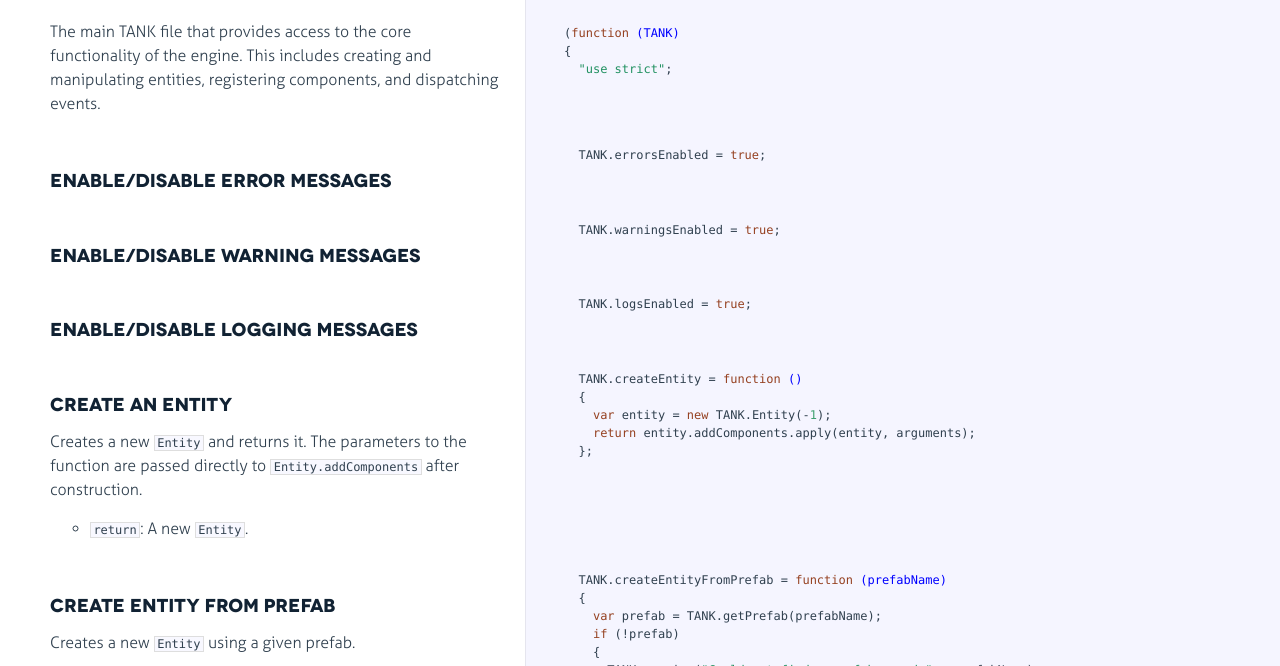
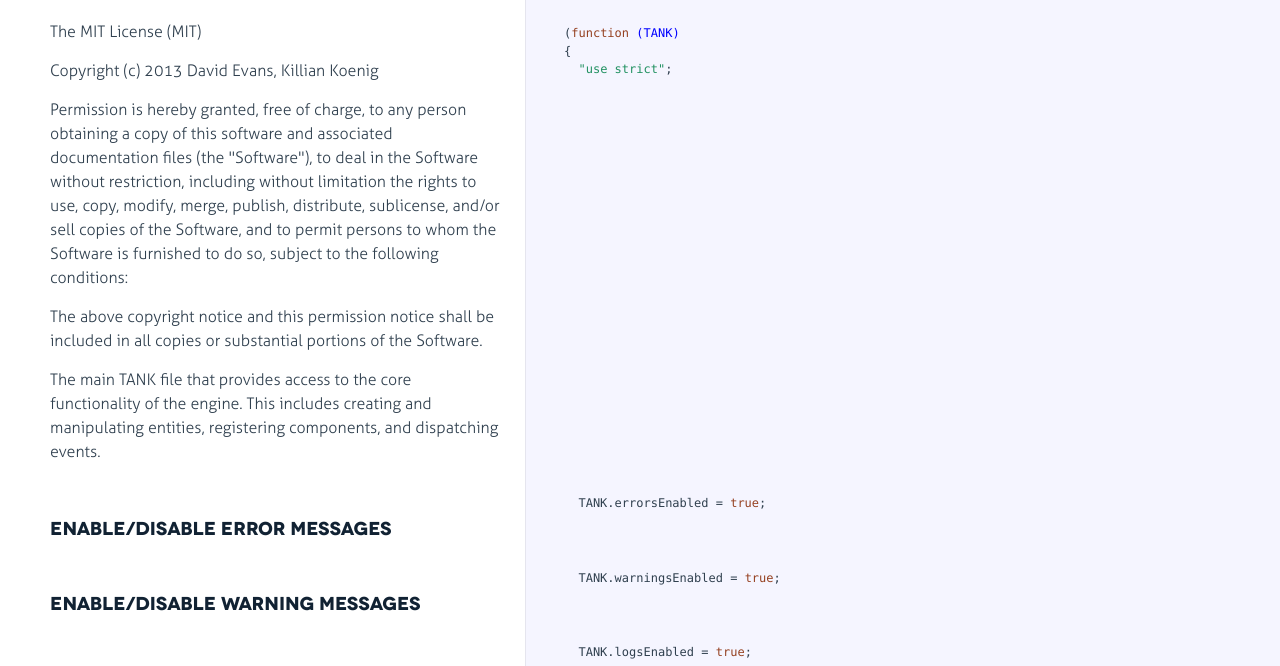
Before and after one commit to phosphoer/tankjs, a plain HTML site: page docs/Engine.html in a window 1280 px wide. Shown: the part 88-754 px from the top of the page. Drawn offline with Linux system fonts and the light colour scheme.

Commit message:
Add license text

```diff
--- a/docs/Engine.html
+++ b/docs/Engine.html
@@ -73,7 +73,17 @@
               <div class="pilwrap ">
                 <a class="pilcrow" href="#section-1">&#182;</a>
               </div>
-              <p>The main TANK file that provides access to the core functionality of the engine.
+              <p>The MIT License (MIT)</p>
+<p>Copyright (c) 2013 David Evans, Killian Koenig</p>
+<p>Permission is hereby granted, free of charge, to any person obtaining a copy
+of this software and associated documentation files (the &quot;Software&quot;), to deal
+in the Software without restriction, including without limitation the rights
+to use, copy, modify, merge, publish, distribute, sublicense, and/or sell
+copies of the Software, and to permit persons to whom the Software is
+furnished to do so, subject to the following conditions:</p>
+<p>The above copyright notice and this permission notice shall be included in
+all copies or substantial portions of the Software.</p>
+<p>The main TANK file that provides access to the core functionality of the engine.
 This includes creating and manipulating entities, registering components, and dispatching events.</p>
 
             </div>
```
Also changed, not shown: js/Component.js (+15 -0 lines), js/Engine.js (+15 -1 lines), js/Entity.js (+15 -0 lines), js/KeyCodes.js (+15 -0 lines), js/Math.js (+15 -0 lines), LICENSE.txt (added).
